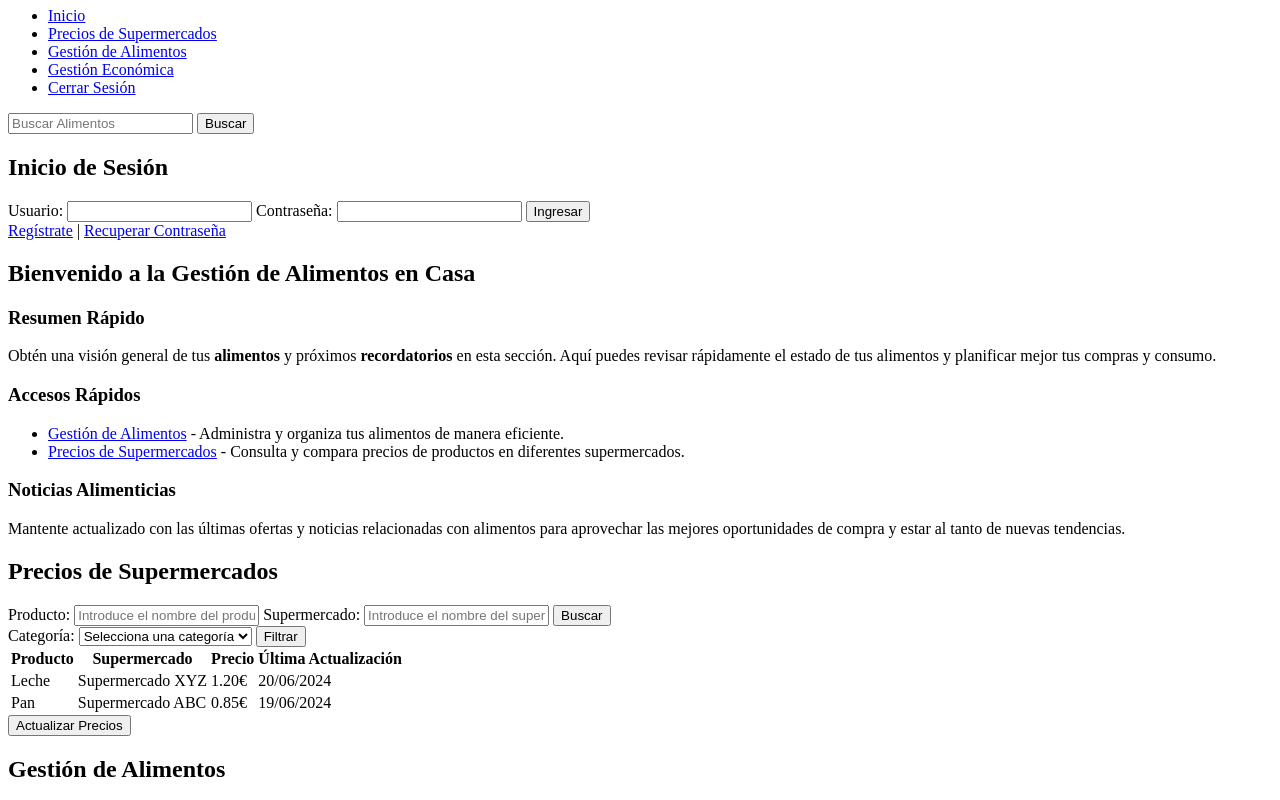
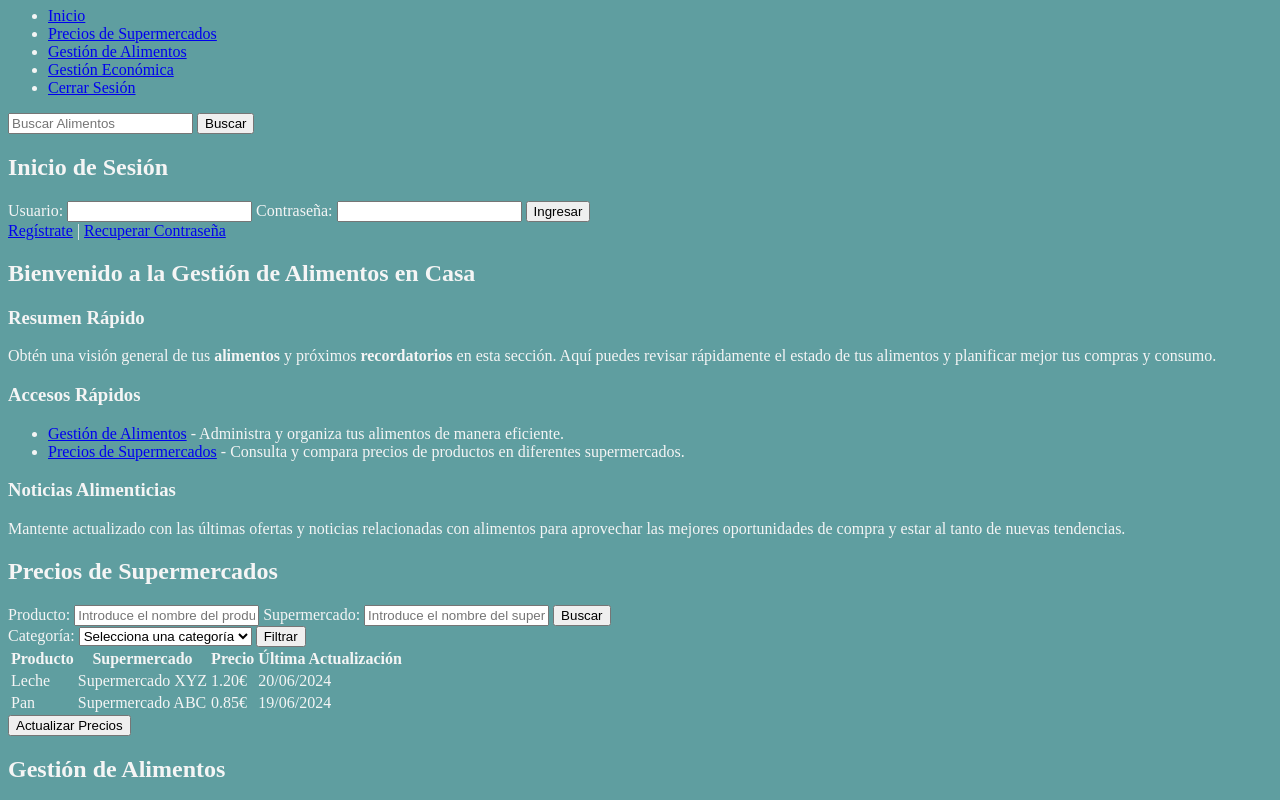
Before and after one commit to Aguilauno1/html5_arquitectura_informacion, a plain HTML site: page index.html in a window 1280 px wide. Shown: the part 73-873 px from the top of the page. Drawn offline with Linux system fonts and the light colour scheme.

Commit message:
prueba de css

```diff
--- a/index.html
+++ b/index.html
@@ -2,6 +2,7 @@
 <html lang="es">
   <head>
     <meta charset="UTF-8" />
+    <link rel="stylesheet" href="style.css" />
     <meta name="viewport" content="width=device-width, initial-scale=1.0" />
     <meta
       name="description"
--- /dev/null
+++ b/style.css
@@ -0,0 +1,4 @@
+body {
+  color: whitesmoke;
+  background-color: cadetblue;
+}
```
